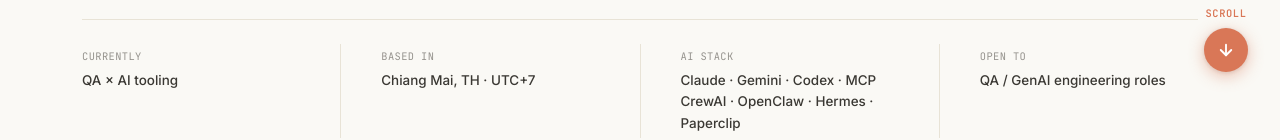
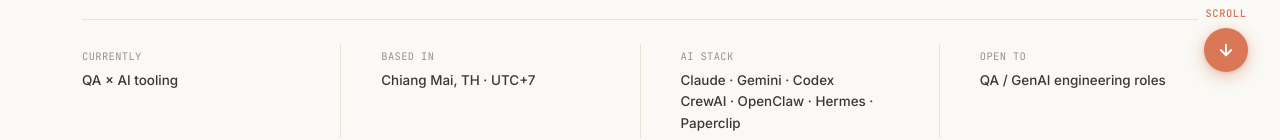
Before and after one commit to aoaaae-sunattha/Portfolio, a Next.js app: page / in a window 1280 px wide. Shown: the part 696-836 px from the top of the page. Built offline with nearby package versions, Linux system fonts and the light colour scheme.

Commit message:
test: remove MCP from AI stack

```diff
--- a/components/Hero.tsx
+++ b/components/Hero.tsx
@@ -168,7 +168,7 @@
           {[
             { label: 'Currently', value: 'QA × AI tooling' },
             { label: 'Based in', value: 'Chiang Mai, TH · UTC+7' },
-            { label: 'AI stack', value: 'Claude · Gemini · Codex · MCP\nCrewAI · OpenClaw · Hermes · Paperclip' },
+            { label: 'AI stack', value: 'Claude · Gemini · Codex\nCrewAI · OpenClaw · Hermes · Paperclip' },
             { label: 'Open to', value: 'QA / GenAI engineering roles' },
           ].map(({ label, value }, i, arr) => (
             <div key={label} style={{
```
